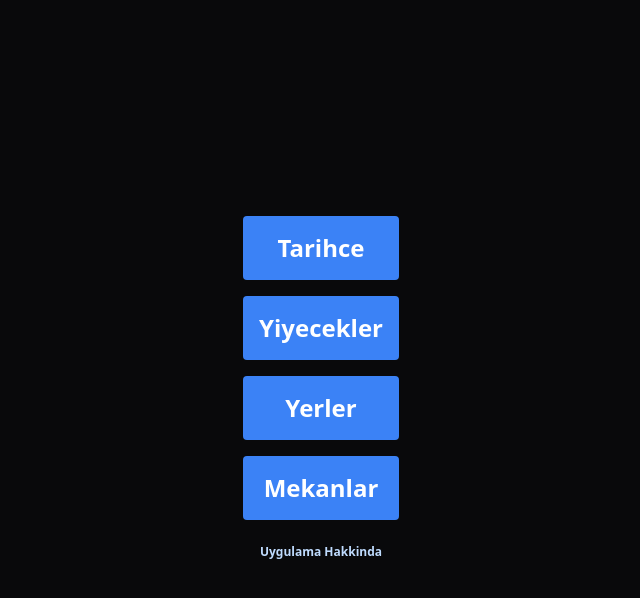
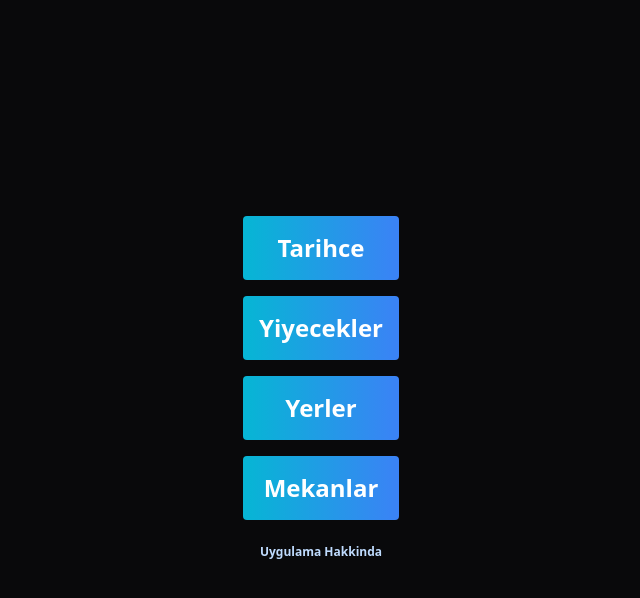
Before and after one commit to DogukanUrker/BurhaniyeAPP, a Flask app: page / in a window 1280 px wide. Shown: the top 598 px of the page, without its empty margins (319-959 px from the left). Run offline with Flask 3, Linux system fonts and the light colour scheme; some libraries are stand-ins or nearby versions.

Commit message:
button bg colors and hover effects changed

```diff
--- a/templates/index.html
+++ b/templates/index.html
@@ -4,22 +4,22 @@
 <div class="flex flex-col text-white font-semibold mb-8">
   <a
     href="/tarihce"
-    class="p-4 m-2 bg-blue-500 hover:bg-blue-600 duration-150 rounded text-2xl text-center"
+    class="p-4 m-2 bg-gradient-to-r from-cyan-500 to-blue-500 hover:scale-125 duration-150 rounded text-2xl text-center"
     >Tarihce</a
   >
   <a
     href="/yiyecekler"
-    class="p-4 m-2 bg-blue-500 hover:bg-blue-600 duration-150 rounded text-2xl text-center"
+    class="p-4 m-2 bg-gradient-to-r from-cyan-500 to-blue-500 hover:scale-125 duration-150 rounded text-2xl text-center"
     >Yiyecekler</a
   >
   <a
     href="/yerler"
-    class="p-4 m-2 bg-blue-500 hover:bg-blue-600 duration-150 rounded text-2xl text-center"
+    class="p-4 m-2 bg-gradient-to-r from-cyan-500 to-blue-500 hover:scale-125 duration-150 rounded text-2xl text-center"
     >Yerler</a
   >
   <a
     href="/mekanlar"
-    class="p-4 m-2 bg-blue-500 hover:bg-blue-600 duration-150 rounded text-2xl text-center"
+    class="p-4 m-2 bg-gradient-to-r from-cyan-500 to-blue-500 hover:scale-125 duration-150 rounded text-2xl text-center"
     >Mekanlar</a
   >
   <a
```
